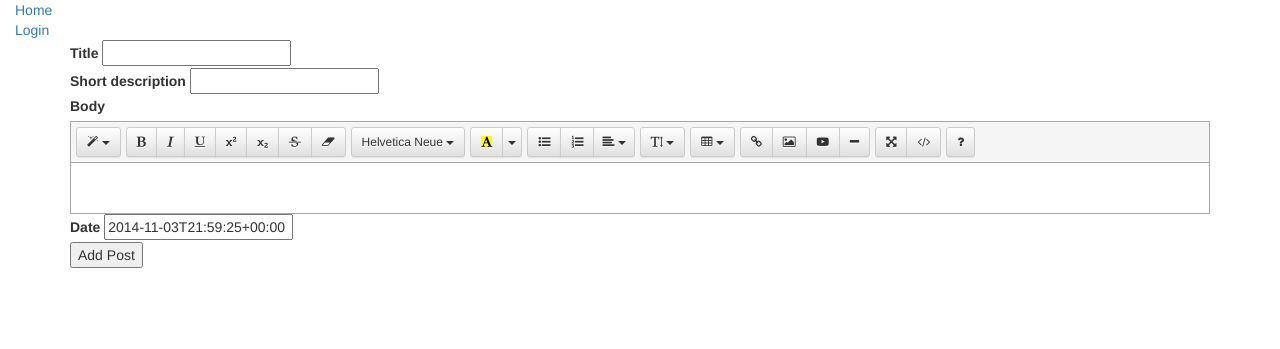
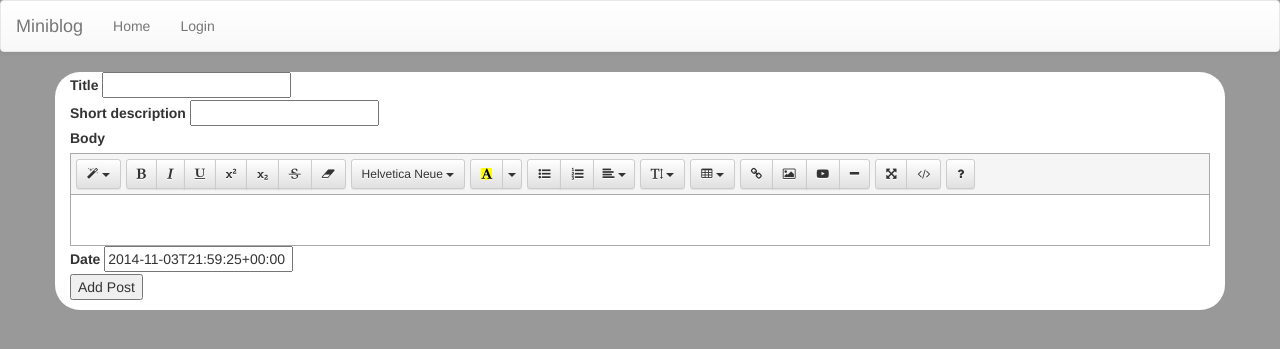
Before and after one commit to pacud/miniblog, a Python web app: template templates/add_post.html in a window 1280 px wide. Shown: the top 349 px of the page. Run offline with Jinja, Linux system fonts and the light colour scheme; the template is opened without the code that fills it, so the values that code supplies are empty; some libraries are stand-ins or nearby versions.

Commit message:
refs #15: default page skin is in place

```diff
--- /dev/null
+++ b/static/css/miniblog.css
@@ -0,0 +1,15 @@
+.header {
+    background-color: #FFFFFF;
+    border-bottom: solid 2px black;
+}
+
+body {
+    background-color: #999999;
+}
+
+.articles {
+    border-radius: 25px;
+    background-color: #FFFFFF;
+    margin-top: 10px;
+    padding-bottom: 10px;
+}
--- a/templates/main.html
+++ b/templates/main.html
@@ -5,6 +5,8 @@
     <link rel="stylesheet" href="https://maxcdn.bootstrapcdn.com/bootstrap/3.2.0/css/bootstrap.min.css">
     <!-- Optional theme -->
     <link rel="stylesheet" href="https://maxcdn.bootstrapcdn.com/bootstrap/3.2.0/css/bootstrap-theme.min.css">
+    <!-- Own CSS -->
+    <link rel="stylesheet" href="{{ url_for('static', filename='css/miniblog.css') }}">
     <!-- 2.11 version of jquery on googleapis -->
     <script src="//ajax.googleapis.com/ajax/libs/jquery/2.1.1/jquery.min.js"></script>
     <!-- place holder for page specific css files -->
@@ -21,22 +23,39 @@
     <title>pacu - {{ title }}</title>
   </head>
   <body>
+    <nav class="navbar navbar-default" role="navigation">
       <div class="container-fluid">
-        <div class="row">
-            <div class="col-md-1"><a href="/index/0">Home</a>&nbsp;
-            {% if not session.username %}
+        <!-- Brand and toggle get grouped for better mobile display -->
+        <div class="navbar-header">
+          <button type="button" class="navbar-toggle collapsed" data-toggle="collapse" data-target="#bs-example-navbar-collapse-1">
+            <span class="sr-only">Toggle navigation</span>
+            <span class="icon-bar"></span>
+            <span class="icon-bar"></span>
+            <span class="icon-bar"></span>
+          </button>
+          <a class="navbar-brand" href="/index/0">Miniblog</a>
+        </div>
+
+        <!-- Collect the nav links, forms, and other content for toggling -->
+        <div class="collapse navbar-collapse" id="bs-example-navbar-collapse-1">
+          <ul class="nav navbar-nav">
+            <li><a href="/index/0">Home</a></li>
+            <li>{% if not session.username %}
                     <a href="/login">Login</a></div>
                 {% else %}
-                <a href="/logout">Logout {{ session.username }}</a>
+                    <a href="/logout">Logout&nbsp;{{ session.username }}</a>
                 {% endif %}
-            </div>
+            </li>
+          </ul>
           {% if session.username %}
-                <div class="col-md-10"></div>
-                <div class="col-md-1">Miniblog: <a href="/add_post">Add post</a></div>
+          <ul class="nav navbar-nav navbar-right">
+            <li><a href="/add_post">Add&nbsp;post</a></li>
+          </ul>
           {% endif %}
         </div>
       </div>
-    <div class="container">
+    </nav>
+    <div class="container articles">
         {% block content %}{% endblock %}
     </div>
   </body>
```
Lines whose indentation alone changed are shown as unchanged.
